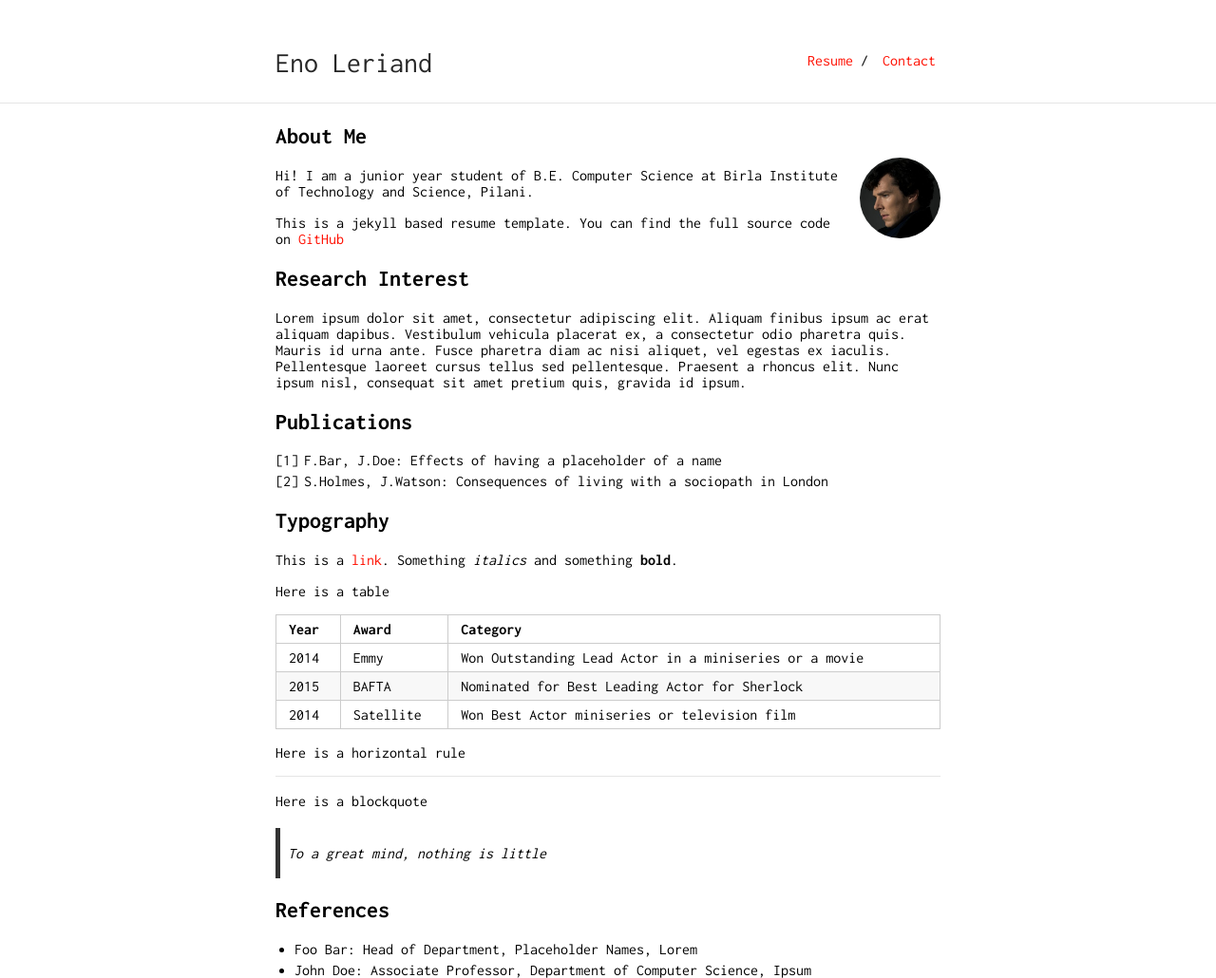
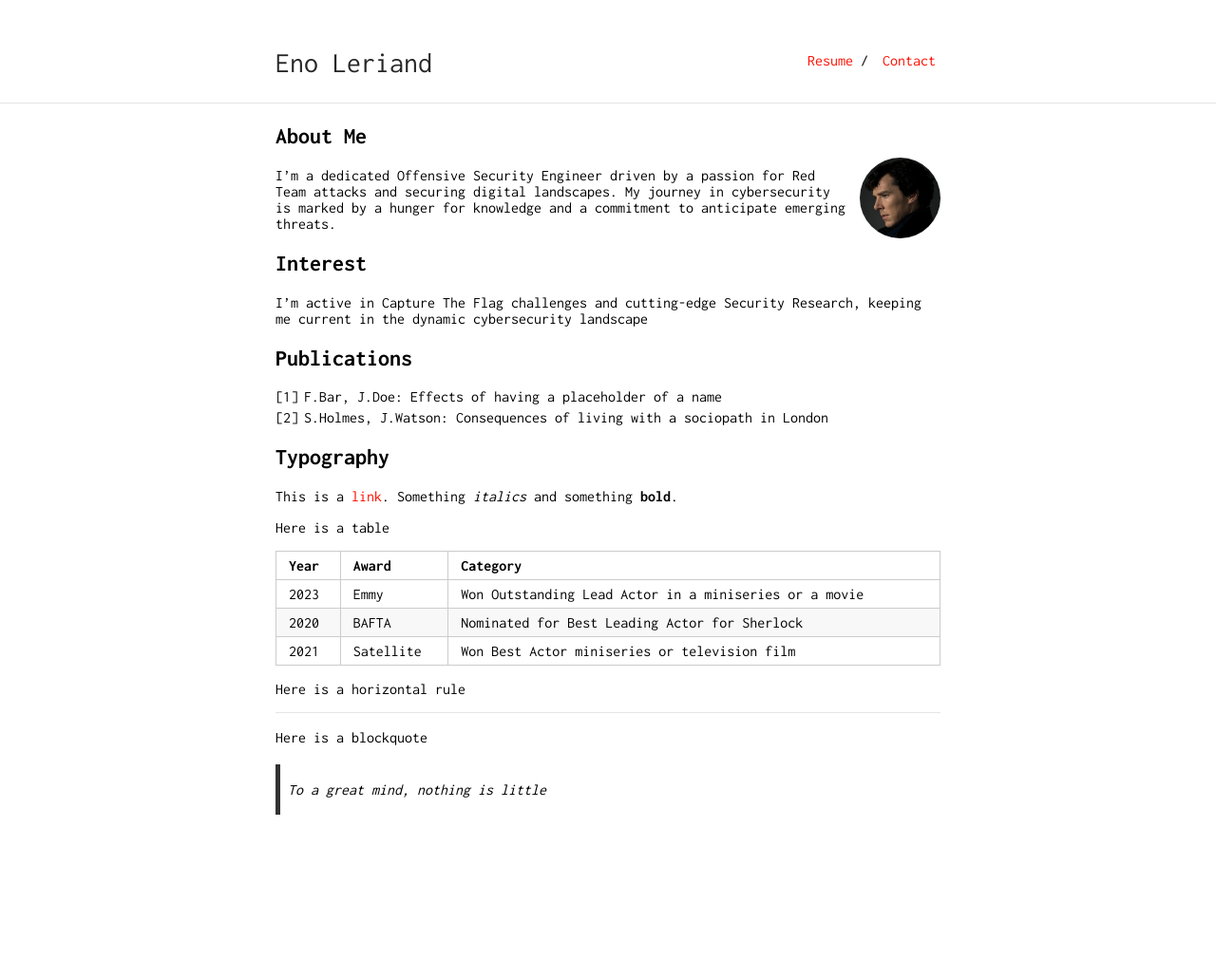
Before and after one commit to z0rs/me, a Jekyll site: the page built from index.md, in a window 1280 px wide. Shown: the whole page at 95% size. Built offline with Jekyll 4.4.1, drawn with Linux system fonts in a browser that asks for light colours; our own code applies the rules of GitHub Pages for plain Markdown files; after the commit the page ends 900 px from its top, so only the background shows below that.

Commit message:
Update index.md

```diff
--- a/index.md
+++ b/index.md
@@ -6,13 +6,11 @@ layout: default
 
 <img class="profile-picture" src="sherlock.jpg">
 
-Hi! I am a junior year student of B.E. Computer Science at Birla Institute of Technology and Science, Pilani.
+I'm a dedicated Offensive Security Engineer driven by a passion for Red Team attacks and securing digital landscapes. My journey in cybersecurity is marked by a hunger for knowledge and a commitment to anticipate emerging threats.
 
-This is a jekyll based resume template. You can find the full source code on [GitHub](https://github.com/bk2dcradle/researcher)
+## Interest
 
-## Research Interest
-
-Lorem ipsum dolor sit amet, consectetur adipiscing elit. Aliquam finibus ipsum ac erat aliquam dapibus. Vestibulum vehicula placerat ex, a consectetur odio pharetra quis. Mauris id urna ante. Fusce pharetra diam ac nisi aliquet, vel egestas ex iaculis. Pellentesque laoreet cursus tellus sed pellentesque. Praesent a rhoncus elit. Nunc ipsum nisl, consequat sit amet pretium quis, gravida id ipsum.
+I'm active in Capture The Flag challenges and cutting-edge Security Research, keeping me current in the dynamic cybersecurity landscape
 
 ## Publications
 
@@ -27,9 +25,9 @@ Here is a table
 
 Year | Award | Category
 -----|-------|--------
-2014 | Emmy  | Won Outstanding Lead Actor in a miniseries or a movie
-2015 | BAFTA | Nominated for Best Leading Actor for Sherlock
-2014 | Satellite | Won Best Actor miniseries or television film
+2023 | Emmy  | Won Outstanding Lead Actor in a miniseries or a movie
+2020 | BAFTA | Nominated for Best Leading Actor for Sherlock
+2021 | Satellite | Won Best Actor miniseries or television film
 
 Here is a horizontal rule
 
@@ -38,8 +36,3 @@ Here is a horizontal rule
 Here is a blockquote
 
 > To a great mind, nothing is little
-
-## References
-
-* Foo Bar: Head of Department, Placeholder Names, Lorem
-* John Doe: Associate Professor, Department of Computer Science, Ipsum
```
